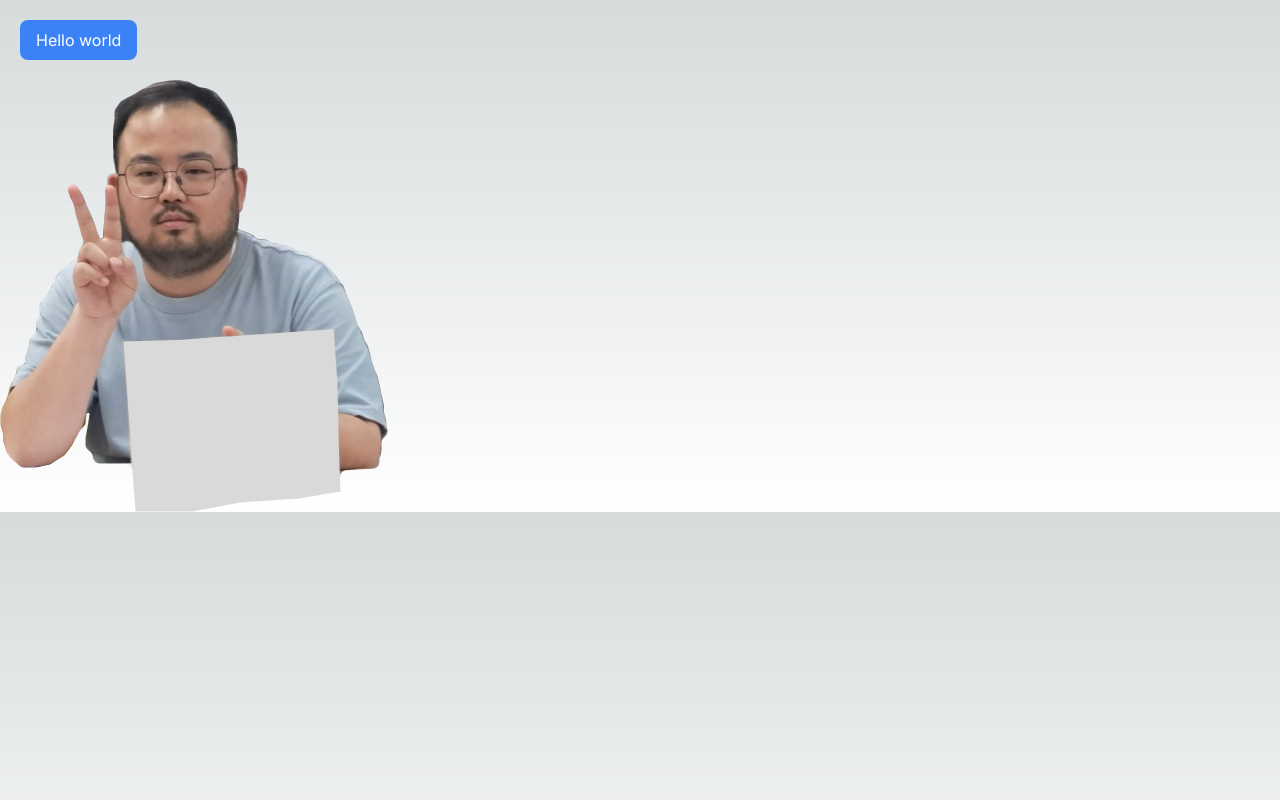
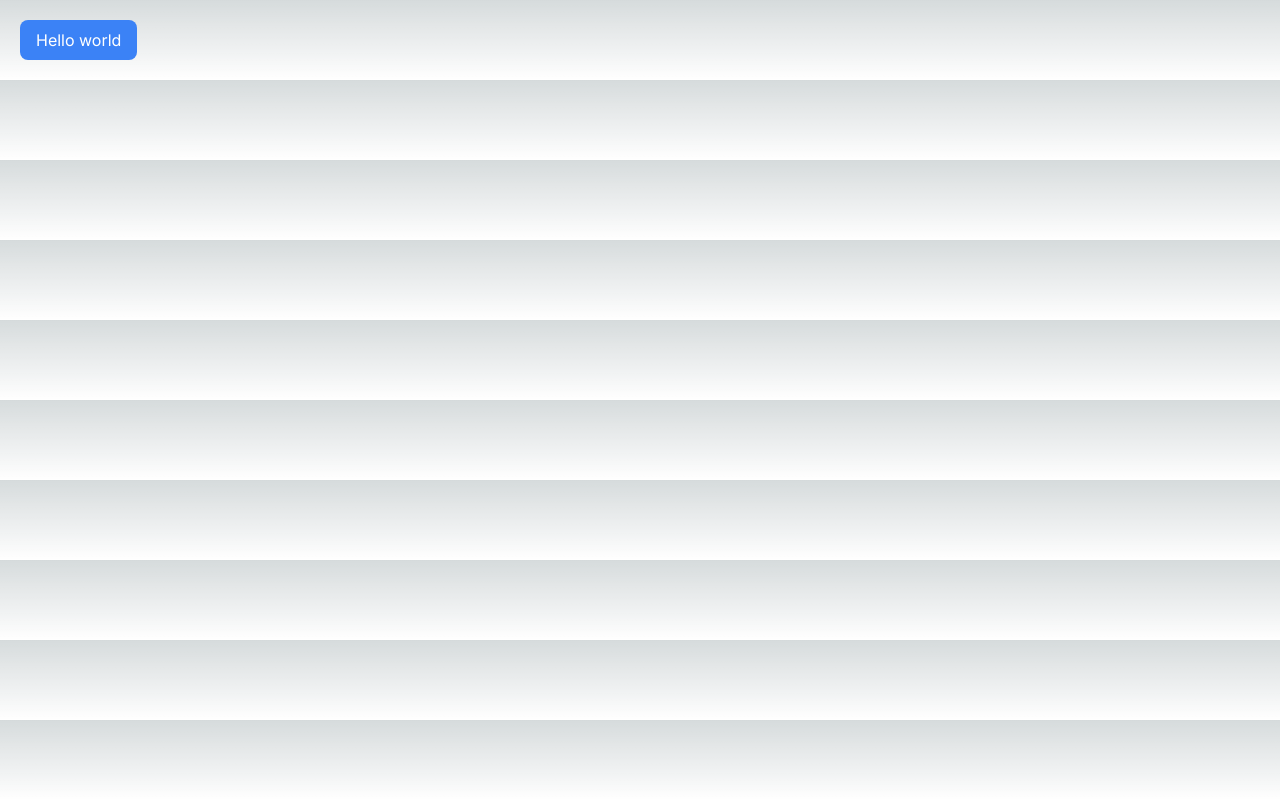
Before and after one commit to Nicknul/Amplify-2, a Next.js app in the folder front/: page / in a window 1280 px wide. Built offline with nearby package versions, Linux system fonts and the light colour scheme.

Commit message:
:adhesive_bandage: 정호연 : image module 주석 처리

```diff
--- a/front/src/app/page.tsx
+++ b/front/src/app/page.tsx
@@ -5,7 +5,7 @@ export default function Home() {
   return (
     <>
       <button className="bg-blue-500 px-4 py-2 m-5 text-white rounded-lg hover:bg-blue-600">Hello world</button>
-      <Image src={kongImage} alt="미스터 공" />
+      {/* <Image src={kongImage} alt="미스터 공" /> */}
     </>
   );
 }
```
